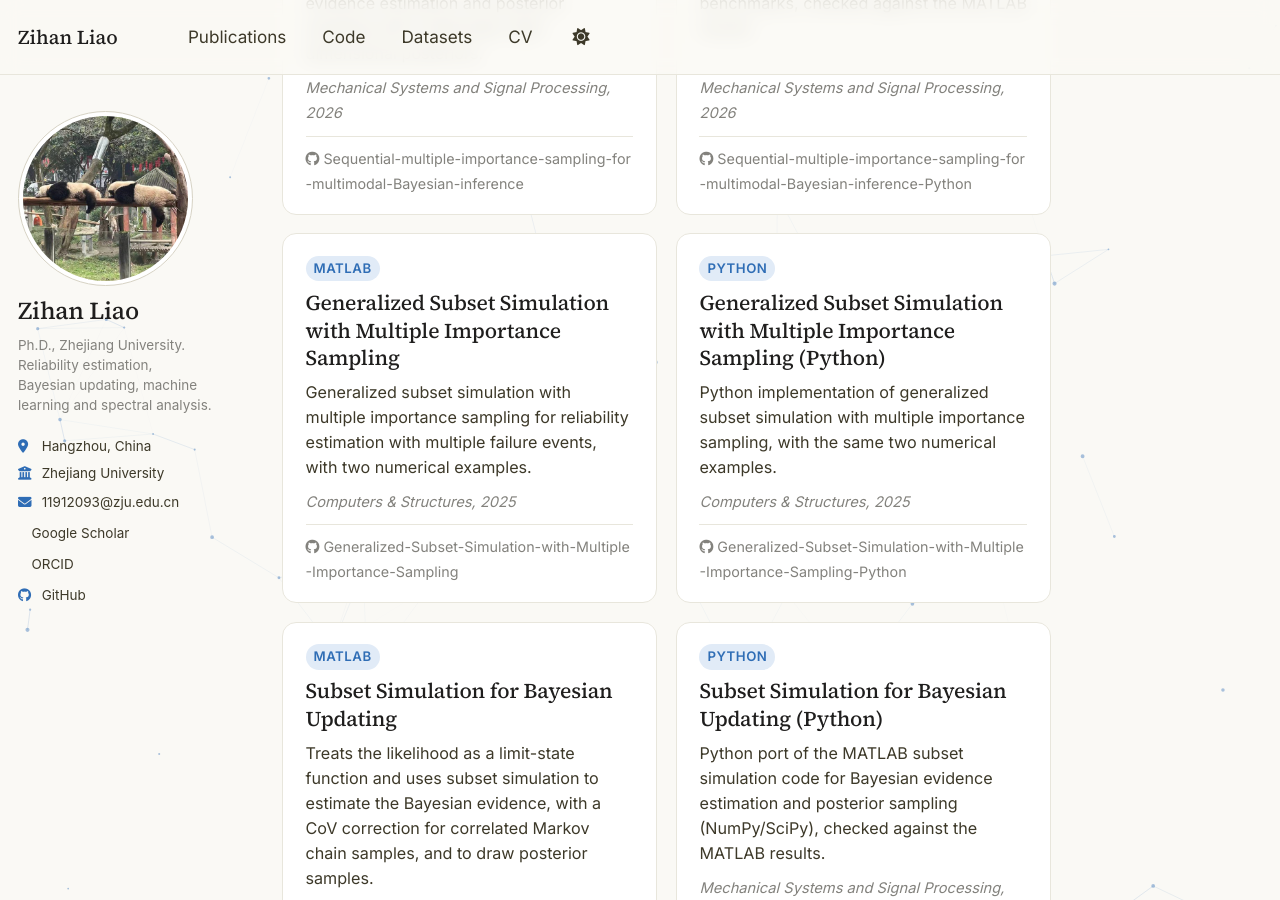
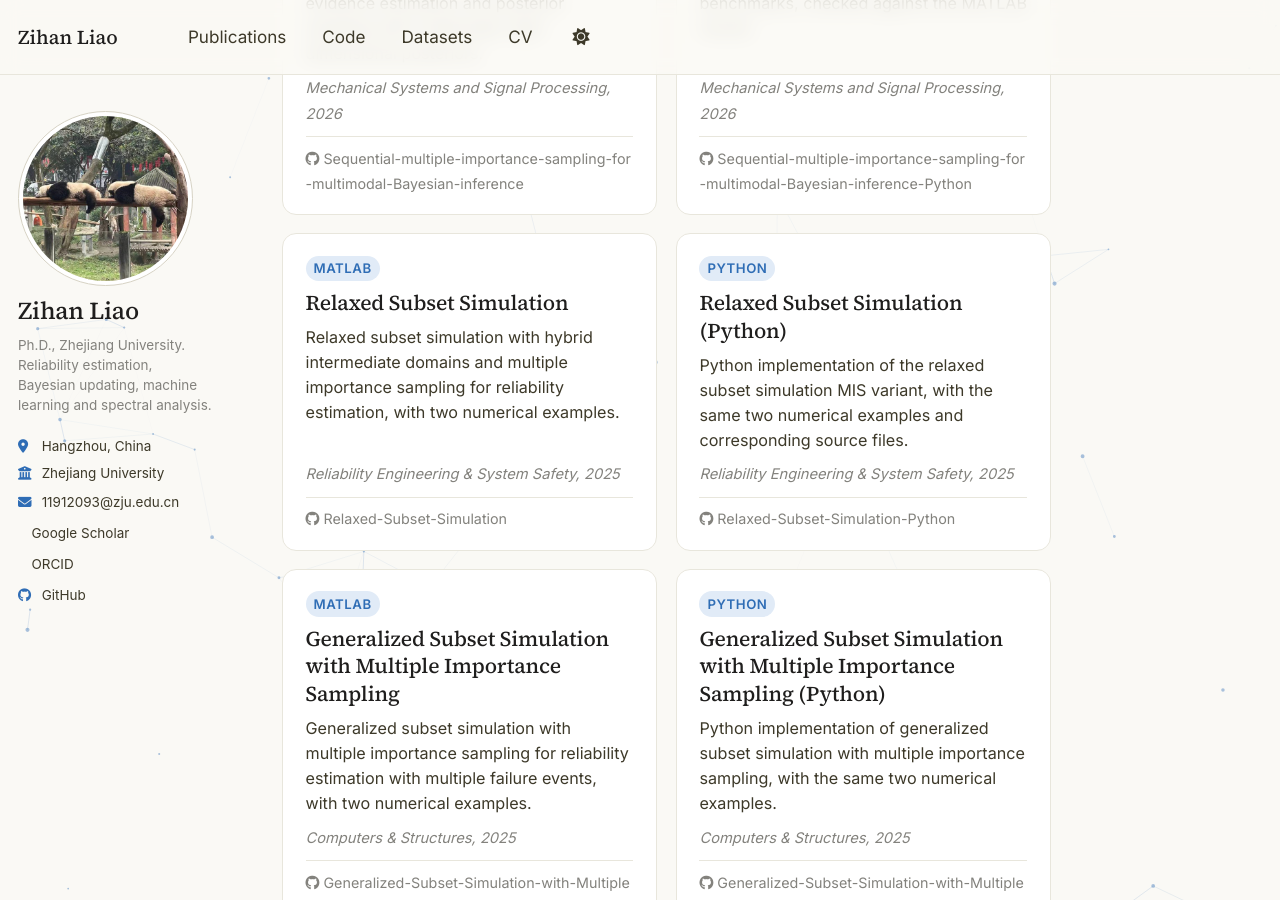
Before and after one commit to ZihanLiao-ZJU/zihanliao-zju.github.io, a Jekyll site: the page built from _pages/about.md, in a window 1280 px wide and 900 px high, scrolled down 4947 px. Built offline with Jekyll 4.4.1, drawn with Linux system fonts in a browser that asks for light colours; a style sheet for code colours, icons or effects is not loaded; some of the changed text lies outside the part shown.

Commit message:
Add MATLAB and Python relaxed subset simulation code links

```diff
--- a/_data/code.yml
+++ b/_data/code.yml
@@ -23,6 +23,18 @@
   language: "Python"
   description: "Python port of the MATLAB SeMIS code for evidence estimation and posterior sampling (NumPy/SciPy), with the same benchmarks, checked against the MATLAB results."
   paper: "Mechanical Systems and Signal Processing, 2026"
+
+- name: "Relaxed Subset Simulation"
+  repo: "ZihanLiao-ZJU/Relaxed-Subset-Simulation"
+  language: "MATLAB"
+  description: "Relaxed subset simulation with hybrid intermediate domains and multiple importance sampling for reliability estimation, with two numerical examples."
+  paper: "Reliability Engineering & System Safety, 2025"
+
+- name: "Relaxed Subset Simulation (Python)"
+  repo: "ZihanLiao-ZJU/Relaxed-Subset-Simulation-Python"
+  language: "Python"
+  description: "Python implementation of the relaxed subset simulation MIS variant, with the same two numerical examples and corresponding source files."
+  paper: "Reliability Engineering & System Safety, 2025"
 
 - name: "Generalized Subset Simulation with Multiple Importance Sampling"
   repo: "ZihanLiao-ZJU/Generalized-Subset-Simulation-with-Multiple-Importance-Sampling"
--- a/_data/publications.yml
+++ b/_data/publications.yml
@@ -57,6 +57,8 @@
   year: 2025
   category: manuscripts
   paper: "https://doi.org/10.1016/j.ress.2025.111302"
+  code: "https://github.com/ZihanLiao-ZJU/Relaxed-Subset-Simulation"
+  code_python: "https://github.com/ZihanLiao-ZJU/Relaxed-Subset-Simulation-Python"
 
 - title: "Enhanced generalized subset simulation with multiple importance sampling for reliability estimation"
   authors: "Weili Xia, Zihan Liao*"
```
